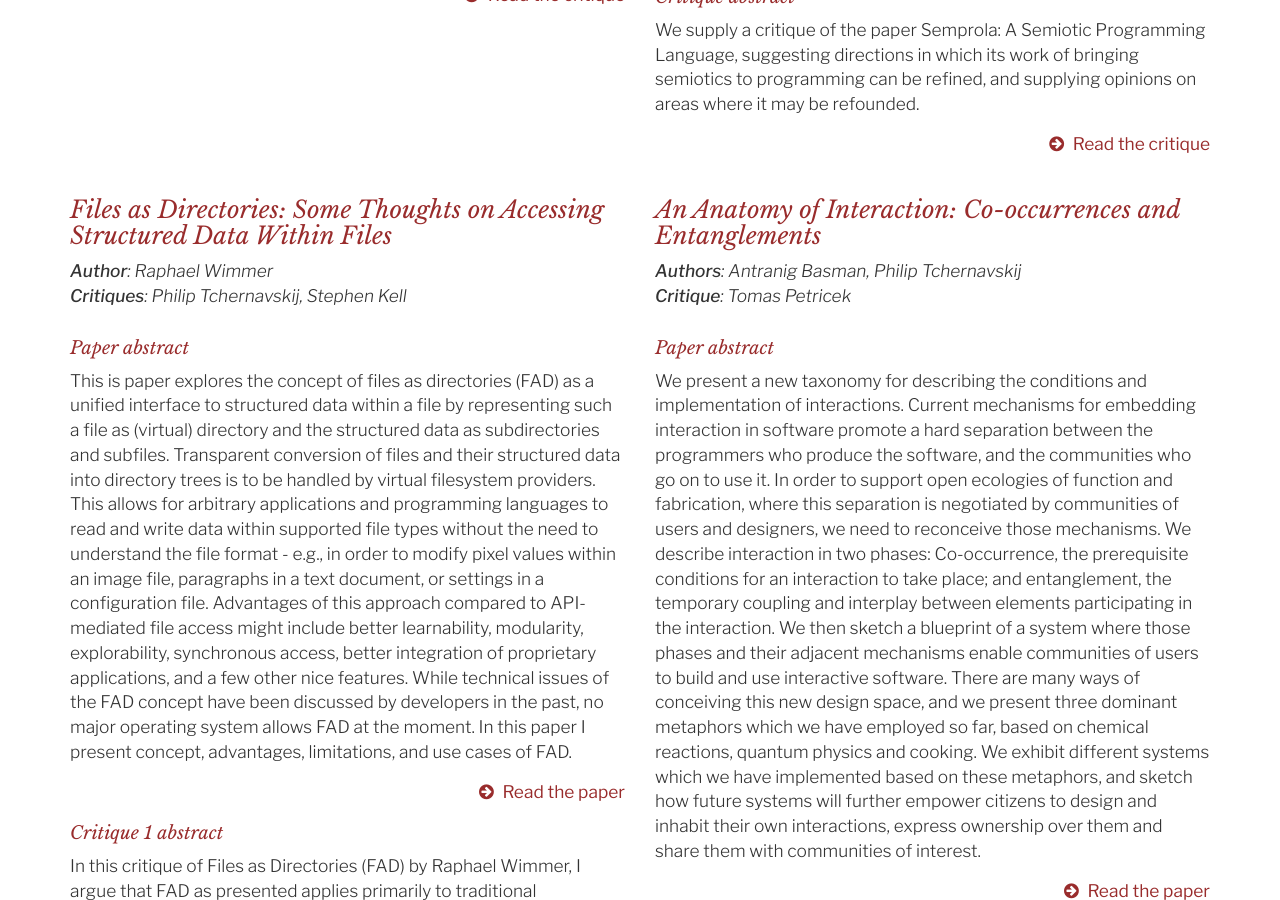
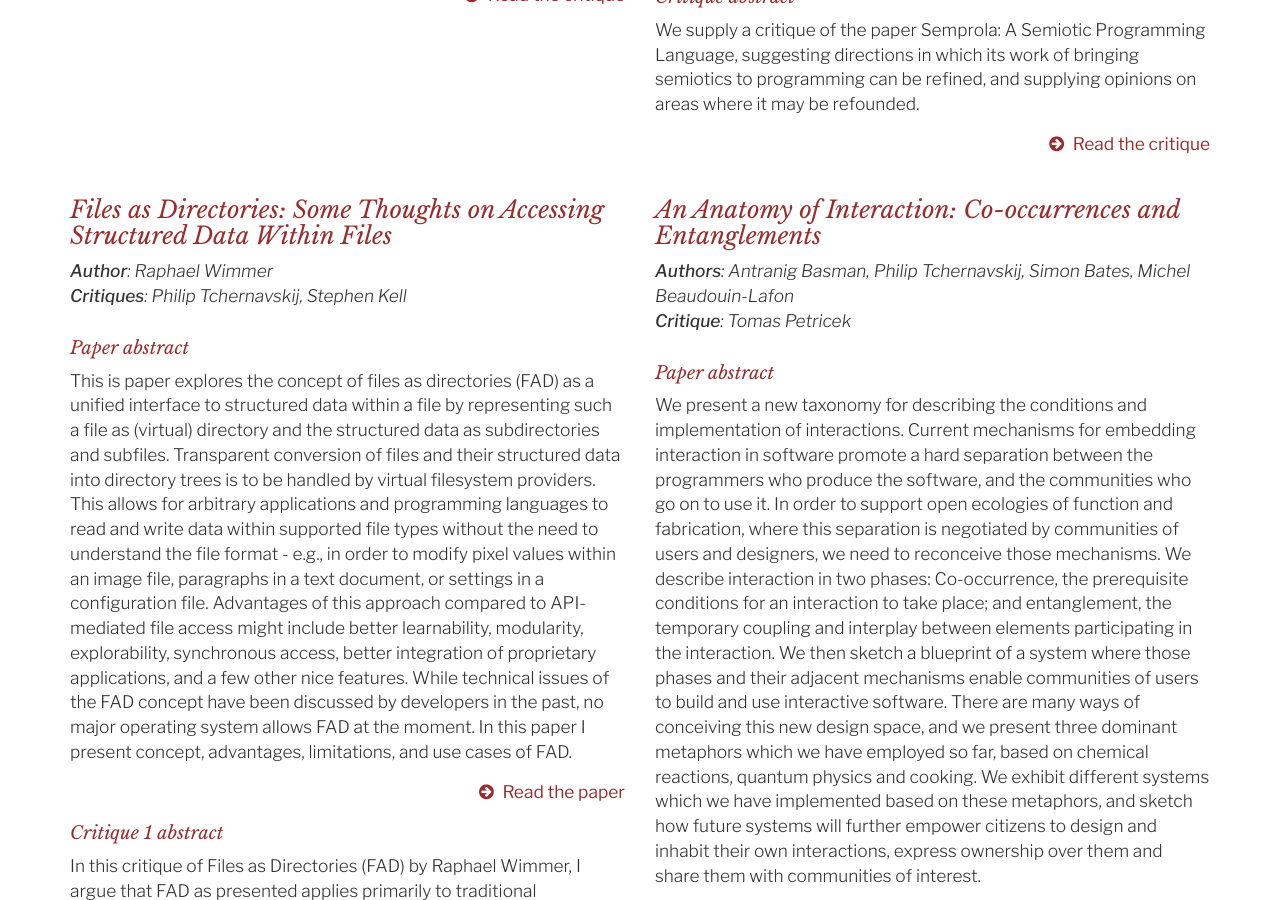
Before and after one commit to shift-society/salon, a Jekyll site: the page built from papers/index.md, in a window 1280 px wide and 900 px high, scrolled down 5796 px. Built offline with Jekyll 4.4.1, drawn with Linux system fonts in a browser that asks for light colours; nearby versions of some CDN libraries.

Commit message:
Add all authors for An Anatomy of Interaction.

```diff
--- a/papers/index.md
+++ b/papers/index.md
@@ -383,7 +383,7 @@
 
 ### [An Anatomy of Interaction: Co-occurrences and Entanglements](/salon/papers/2018/revised/anatomy-of-interaction-authorversion.pdf)
 
-> **Authors**: Antranig Basman, Philip Tchernavskij<br />
+> **Authors**: Antranig Basman, Philip Tchernavskij, Simon Bates, Michel Beaudouin-Lafon<br />
 > **Critique**: Tomas Petricek
 
 #### [Paper abstract](/salon/papers/2018/revised/anatomy-of-interaction-authorversion.pdf)
```
